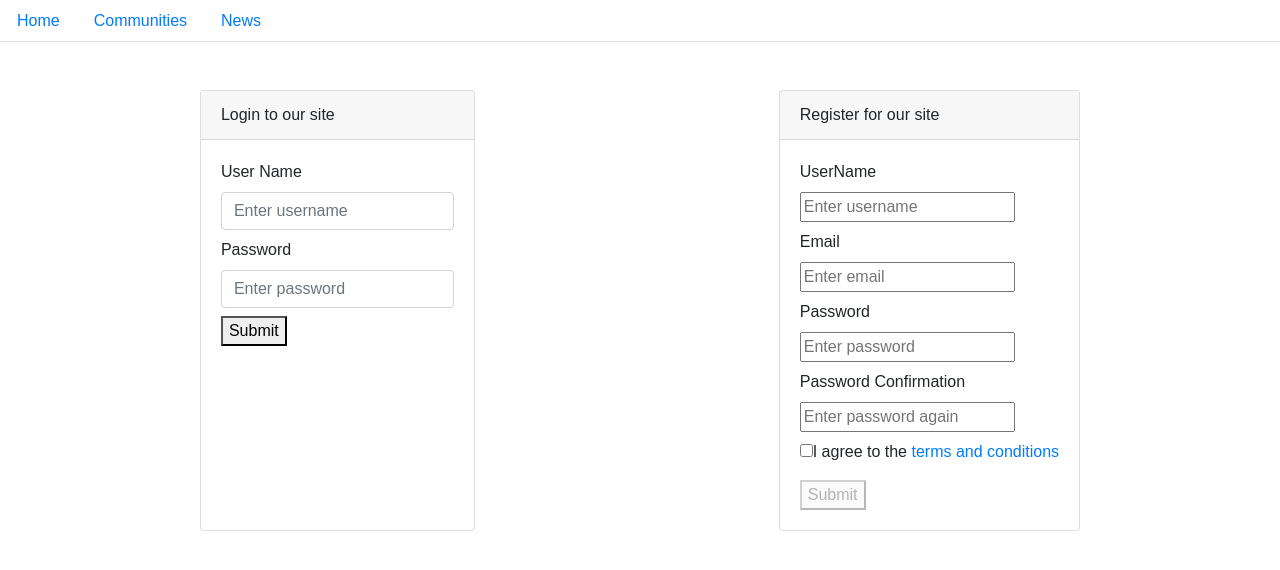
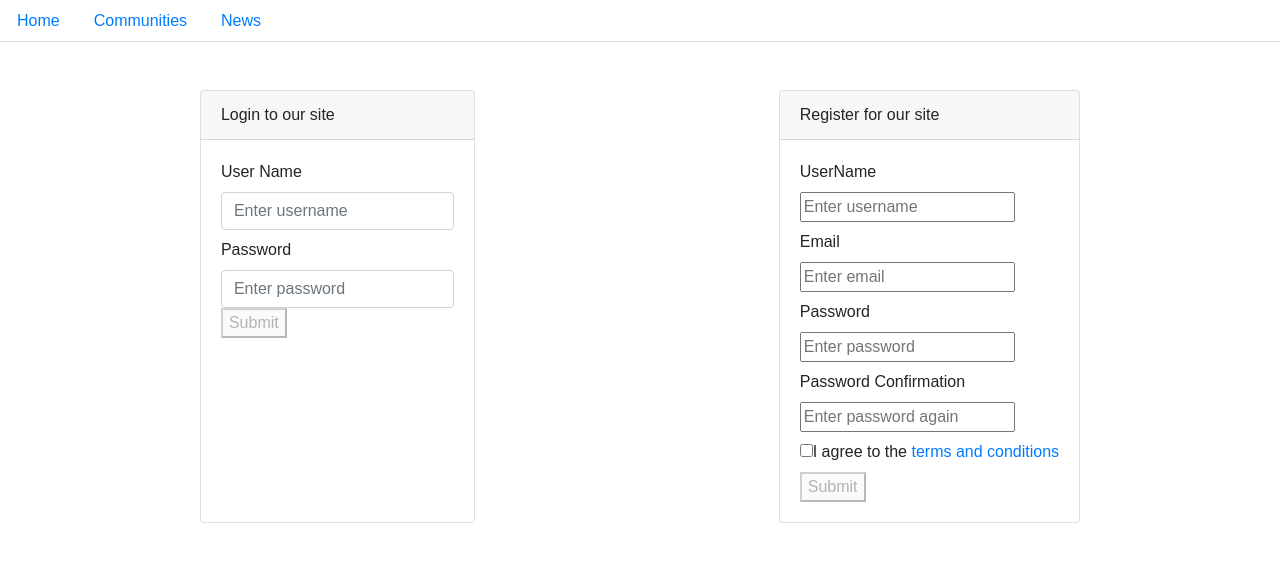
Before and after one commit to bcimbali/my-neighborhood-health-3, a React (Create React App) app in the folder client/: page /authentication in a window 1280 px wide. Shown: the top 570 px of the page. Built offline with nearby package versions, Linux system fonts and the light colour scheme; what google-maps-react would draw is missing.

Commit message:
made some changes to authentication

```diff
--- a/client/src/Pages/Authentication/Login.js
+++ b/client/src/Pages/Authentication/Login.js
@@ -44,7 +44,17 @@ class Login extends Component {
 		}
 
 
+
 	render() {
+		const userData = {
+			username: this.state.username,
+			password: this.state.password
+		}
+		let disabledBtn = true;
+		if(userData.username.length > 0 && userData.password.length > 0) {
+				disabledBtn = false;
+		}
+		let button = <button disabled={disabledBtn}>Submit</button>
 	    return (
 			<div className="card">
 			<div className="card-header">  Login to our site  </div>
@@ -63,9 +73,10 @@ class Login extends Component {
 					</div>
 				</div>
 
-				<button className="mt-2"> Submit </button>
+
+				{/* <button className="mt-2"> Submit </button> */}
 				{/* <button disabled = {this.state.terms ? false : true}> Submit </button> */}
-				{/* {button} */}
+				{button}
 			</form>
 			</div>
 			</div>
--- a/client/src/Pages/Authentication/Register.js
+++ b/client/src/Pages/Authentication/Register.js
@@ -35,21 +35,34 @@ class Register extends Component {
                 password: this.state.password,
                 passwordConf: this.state.passwordConf
             }
-            console.log(userData)
+			console.log(userData)
 			axios.post('/api/authentication/register', userData)
             .then(function (response) {
 				window.location = response.data.redirect
 			})
-            .catch(err => console.error("Wasn't able to update the database.", err))
-        }
+			.catch(err => console.error("Wasn't able to update the database.", err))
+		}
+
+
+
+
 
 
 	render() {
-		// let disabledBtn = true;
-		// let button = <button disabled={disabledBtn}>Submit</button>
-		// if(this.state.email.length > 0 && this.state.password.length > 0) {
-		// 	disabledBtn = false;
-		// }
+		const userData = {
+			username: this.state.username,
+			email: this.state.email,
+			password: this.state.password,
+			passwordConf: this.state.passwordConf
+		}
+
+		let disabledBtn = true;
+
+		if(this.state.password.length === this.state.passwordConf.length && this.state.terms === true) {
+			disabledBtn = false;
+		}
+		let button = <button disabled={disabledBtn}>Submit</button>
+
 	  return (
 		<div className="card">
 		<div className="card-header">  Register for our site  </div>
@@ -70,13 +83,13 @@ class Register extends Component {
 			<div className="field mt-2">
 			<label className="label">Password</label>
 				<div className="control">
-					<input className="input" type="text" name="password" placeholder="Enter password" value={this.state.password} onChange={this.handleChange}/>
+					<input className="input" type="text" name="password" placeholder="Enter password" value={this.state.password} onChange={this.handleChange} onKeyUp={this.check}/>
 				</div>
 			</div>
             <div className="field mt-2">
 			<label className="label">Password Confirmation</label>
 				<div className="control">
-					<input className="input" type="text" name="passwordConf" placeholder="Enter password again" value={this.state.passwordConf} onChange={this.handleChange}/>
+					<input className="input" type="text" name="passwordConf" placeholder="Enter password again" value={this.state.passwordConf} onChange={this.handleChange} onKeyUp={this.check}/>
 				</div>
 			</div>
 			<div className="field mt-2">
@@ -92,8 +105,8 @@ class Register extends Component {
 					</label>
 				</div>
 			</div>
-			<button className="mt-2" disabled = {this.state.terms ? false : true}> Submit </button>
-			{/* {button} */}
+			{/* <button className="mt-2" disabled = {this.state.terms ? false : true}> Submit </button> */}
+			{button}
 		</form>
 		</div>
 		</div>
```
